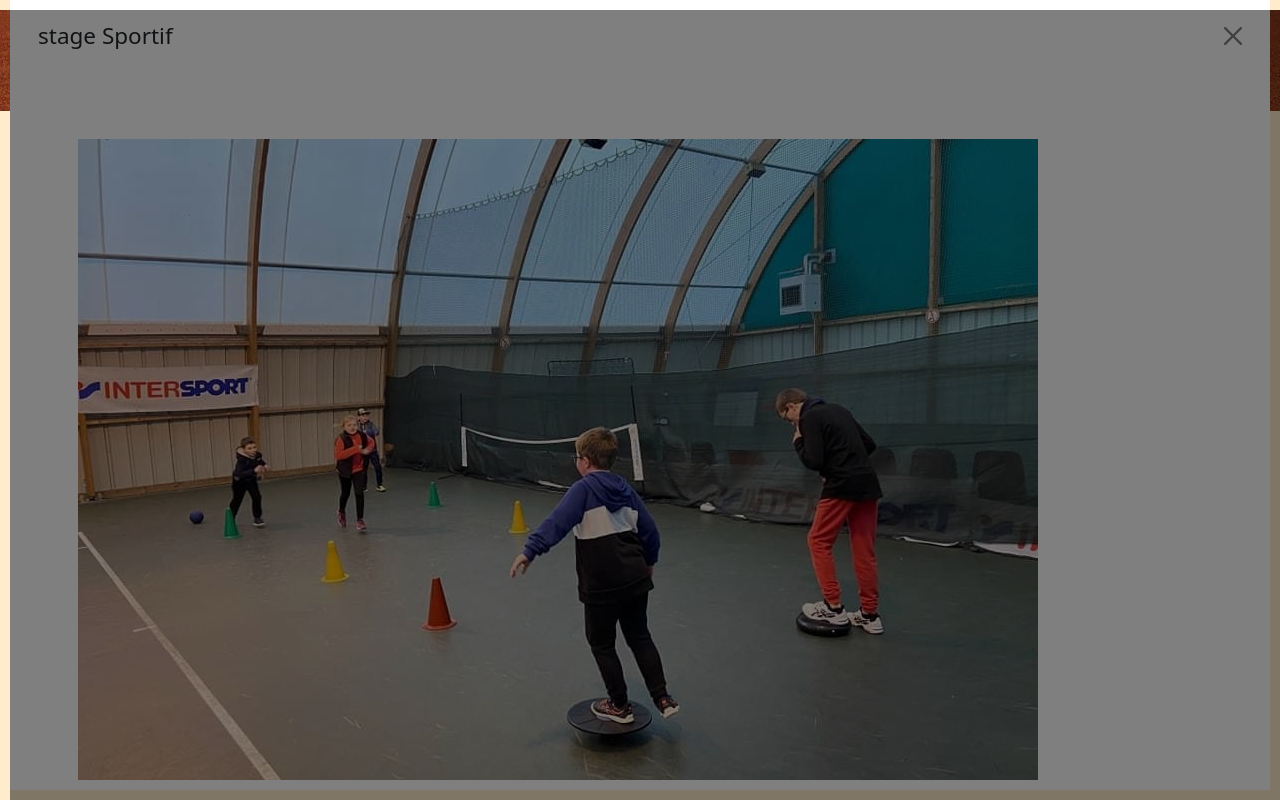
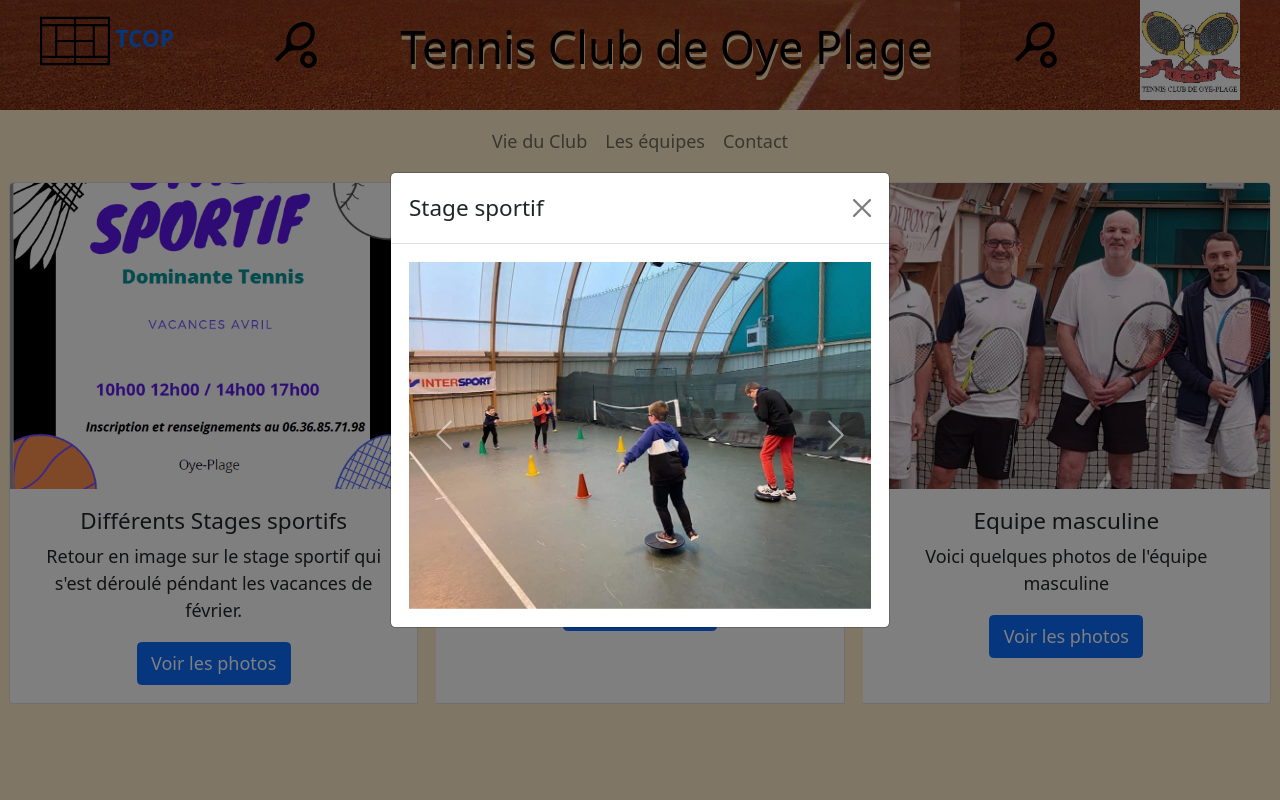
Before and after one commit to TitiaC62/TitiaC62.github.io, a plain HTML site: page Page_VieDuClub.html in a window 1280 px wide. Both pictures are taken after a click on the button "Voir les photos". Drawn offline with nearby package versions, Linux system fonts and the light colour scheme.

Commit message:
changement css

```diff
--- a/Page_VieDuClub.html
+++ b/Page_VieDuClub.html
@@ -24,16 +24,17 @@
 
 <!--Début du body-->
 <body>
-
+    <body>
         <!--début du header-->
         <header>
             <!-- bannière-->
 
             <section class="banniere">
                 <div class="TCOP">
-      <a class="navbar-brand fw-bold" href="index.html"><img src="icons/tennis-court.svg" class="icon">  TCOP</a>
+                    <a class="navbar-brand fw-bold" href="index.html"><img src="icons/tennis-court.svg" class="icon">
+                        TCOP</a>
                     <img src="icons/sports_tennis_black_24dp.svg" alt="Raquette de tennis" class="raquette">
-            <h1>  Tennis Club de Oye Plage </h1>
+                    <h1> Tennis Club de Oye Plage </h1>
                     <img src="icons/sports_tennis_black_24dp.svg" alt="Raquette de tennis" class="raquette">
 
                     <img src="media/36642780_251732852225158_4352637655834427392_n.png" alt="Logo du TCOP" class="logo">
@@ -41,26 +42,25 @@
                 </div>
             </section>
 
-
             <!--début de la navbar-->
-
 
             <nav class="navbar navbar-expand-md navbar-light">
                 <div class="container">
-               <button class="navbar-toggler" type="button" data-bs-toggle="collapse" data-bs-target="#navbarNav" aria-controls="navbarNav" aria-expanded="false" aria-label="Toggle navigation">
+                    <button class="navbar-toggler" type="button" data-bs-toggle="collapse" data-bs-target="#navbarNav"
+                        aria-controls="navbarNav" aria-expanded="false" aria-label="Toggle navigation">
                         <span class="navbar-toggler-icon"></span>
                     </button>
                     <div class="collapse navbar-collapse justify-content-center" id="navbarNav">
                         <ul class="navbar-nav">
                             <li class="nav-item active">
-                      <a  class="nav-link" href="./Page_VieDuClub.html"> Vie du Club</a>
+                                <a class="nav-link" href="./Page_VieDuClub.html"> Vie du Club</a>
                             </li>
                             <li class="nav-item">
-                      <a  class="nav-link" href="./Page_equipe.html"> Les équipes </a>
+                                <a class="nav-link" href="./Page_equipe.html"> Les équipes </a>
                             </li>
 
                             <li class="nav-item ">
-                      <a  class="nav-link" href="./Page_Contact.html"> Contact</a>
+                                <a class="nav-link" href="./Page_Contact.html"> Contact</a>
                             </li>
                         </ul>
                     </div>
@@ -71,60 +71,22 @@
 
         <!--cards-->
 
-     <div class="div-cards">
+        <div class="div-cards card-group">
+
             <!--première card / photos stages sportifs-->
-
-        <div class="card">
+            <div class="card m-2">
                 <img src="media/stageSportif.png" class="card-img-top" alt="stage sportif enfant">
-                <div class="card-body">
+                <div class="card-body box-equipe">
                     <h5 class="card-title"> Différents Stages sportifs </h5>
-                        <p class="card-text">Retour en image sur le stage sportif qui s'est déroulé péndant les vacances de février.</p>
-
-
-                                <button class="btn btn-primary" type="button" data-bs-toggle="offcanvas" data-bs-target="#stageSportif" > Voir les photos </button>
-
-                                    <div class="offcanvas offcanvas-bottom h-100" tabindex="-1" id="stageSportif" >
-
-
-                                        <div class="offcanvas-header">
-                                        <h5 class="offcanvas-title" > stage Sportif</h5>
-                                            <button type="button" class="btn-close text-reset" data-bs-dismiss="offcanvas" aria-label="Close"></button>
-
-                                        </div>
-
-                                        <div class="offcanvas-body">
-
-                                         <div id="stageSportif" class="carousel slide" data-bs-ride="carousel">
-                                            <div class="carousel-inner ">
-                                                <div class="carousel-item active ">
-                                                    <img src="media/stage1.jpeg" class="d-block img-fluid" alt="stage enfant">
-                                                </div>
-                                                <div class="carousel-item">
-                                                    <img src="media/stage2.jpeg" class="d-block img-fluid" alt="stage enfant"*>
-                                                </div>
-                                                <div class="carousel-item">
-                                                    <img src="media/stage3.jpeg" class="d-block img-fluid" alt="stage enfant">
-                                                </div>
-                                                <div class="carousel-item">
-                                                    <img src="media/stage4.jpeg" class="d-block img-fluid " alt="stage enfant">
-                                                </div>
-                                                <div class="carousel-item">
-                                                    <img src="media/stage5.jpeg" class="d-block img-fluid" alt="stage enfant">
-                                                </div>
-                                                <div class="carousel-item">
-                                                    <img src="media/stage6.jpeg" class="d-block img-fluid" alt="stage enfant">
-                                                </div>
-                                            </div>
-
-                                            </div>
-                                        </div>
-                                    </div>
+                    <p class="card-text">Retour en image sur le stage sportif qui s'est déroulé péndant les vacances de
+                        février.</p>
+                    <button class="btn btn-primary" type="button" data-bs-toggle="modal" data-bs-target="#stageSportif">
+                        Voir les photos </button>
                 </div>
             </div>
 
             <!-- deuxième card / photo équipe féminine-->
-
-            <div class="card">
+            <div class="card m-2">
                 <img src="media/joueuse3.jpeg" class="card-img-top" alt="equipe féminine">
                 <div class="card-body box-equipe">
                     <h5 class="card-title">Equipe féminine</h5>
@@ -134,8 +96,7 @@
             </div>
 
             <!-- troisième card / photo équipe masculine -->
-
-            <div class="card">
+            <div class="card m-2">
                 <img src="media/senior1.jpeg" class="card-img-top" alt="equipe masculine">
                 <div class="card-body box-equipe">
                     <h5 class="card-title">Equipe masculine</h5>
@@ -145,11 +106,62 @@
             </div>
         </div>
 
+
+        <!-- modal carousel stage sportif -->
+        <div class="modal fade " id="stageSportif" tabindex="-1" aria-labelledby="modal photos stage sportif"
+            aria-hidden="true" data-bs-backdrop="static">
+            <div class="modal-dialog modal-dialog-centered">
+                <div class="modal-content">
+                    <div class="modal-header">
+                        <h5 class="modal-title" id="exampleModalLabel">Stage sportif</h5>
+                        <button type="button" class="btn-close" data-bs-dismiss="modal" aria-label="Close"></button>
+                    </div>
+                    <div class="modal-body">
+
+                        <div id="carouselStageSportif" class="carousel slide" data-bs-ride="carousel">
+                            <div class="carousel-inner">
+                                <div class="carousel-item active ">
+                                    <img src="media/stage1.jpeg" class="d-block w-100" alt="stage enfant">
+                                </div>
+                                <div class="carousel-item">
+                                    <img src="media/stage2.jpeg" class="d-block w-100" alt="stage enfant">
+                                </div>
+                                <div class="carousel-item">
+                                    <img src="media/stage3.jpeg" class="d-block w-100" alt="stage enfant">
+                                </div>
+                                <div class="carousel-item">
+                                    <img src="media/stage4.jpeg" class="d-block w-100" alt="stage enfant">
+                                </div>
+                                <div class="carousel-item">
+                                    <img src="media/stage5.jpeg" class="d-block w-100" alt="stage enfant">
+                                </div>
+                                <div class="carousel-item">
+                                    <img src="media/stage6.jpeg" class="d-block w-100" alt="stage enfant">
+                                </div>
+                            </div>
+
+                            <button class="carousel-control-prev" type="button" data-bs-target="#carouselStageSportif"
+                                data-bs-slide="prev">
+                                <span class="carousel-control-prev-icon" aria-hidden="true"></span>
+                                <span class="visually-hidden">Previous</span>
+                            </button>
+                            <button class="carousel-control-next" type="button" data-bs-target="#carouselStageSportif"
+                                data-bs-slide="next">
+                                <span class="carousel-control-next-icon" aria-hidden="true"></span>
+                                <span class="visually-hidden">Next</span>
+                            </button>
+                        </div>
+                    </div>
+
+                </div>
+            </div>
+        </div>
+
+
     </body>
 
     <script src="https://cdn.jsdelivr.net/npm/bootstrap@5.0.2/dist/js/bootstrap.bundle.min.js"
-            integrity="sha384-MrcW6ZMFYlzcLA8Nl+NtUVF0sA7MsXsP1UyJoMp4YLEuNSfAP+JcXn/tWtIaxVXM"
-            crossorigin="anonymous">
+        integrity="sha384-MrcW6ZMFYlzcLA8Nl+NtUVF0sA7MsXsP1UyJoMp4YLEuNSfAP+JcXn/tWtIaxVXM" crossorigin="anonymous">
 
             var offcanvasElementList = [].slice.call(document.querySelectorAll('.offcanvas'))
             var offcanvasList = offcanvasElementList.map(function (offcanvasEl) {
--- a/media.css
+++ b/media.css
@@ -29,7 +29,6 @@ h1{
 
 
     .logo{
-    align-items: center;
         width: 50px;
         height: 50px;
         margin-bottom: 10px;
@@ -42,6 +41,24 @@ ul, li{
 
     /* Page Accueil */
 
+    .Container{
+        display: grid;
+        grid-template-columns: 1fr 4fr 2fr 1fr;
+        grid-gap: 5px;
+        grid-auto-rows: minmax(100px, auto);
+    }
+
+
+    .LeftSide{
+        grid-column-start: 2;
+
+    }
+
+
+    .RightSide{
+        grid-column-start: 3;
+    }
+
 
     article, aside{
         border-radius: 10px;
@@ -49,12 +66,6 @@ article, aside{
 
     }
 
-
-img{
-    height: auto;
-    width: auto;
-
-}
 
     img.raquette{
         height: 50px;
@@ -66,21 +77,19 @@ img.raquette{
 
     .card{
         text-align: center;
+
     }
 
     .div-cards{
         display: flex;
-    justify-content: center;
+        justify-content: space-around;
     }
 
     .card-img-top{
-    height: 100px;
-    width: auto;
+        height: 17rem;
 
     }
 
-.box-equipe{
-    padding-top: 100px;
 
     }
 
@@ -151,7 +160,7 @@ form{
         background-color:rgb(90, 0, 2);
     }
 
-}
+
 
     /* tablet and desktop */
 
@@ -180,11 +189,7 @@ p.titre{
         font-size: x-larger;
         }
 
-img{
-    height: 400px;
-    width: auto;
 
-}
 
     .raquette{
         height: 200px;
--- a/styles.css
+++ b/styles.css
@@ -1,12 +1,21 @@
 /* Commun à toutes les pages */
 body{
     background-color: #ffeccc;
+    margin: 0;
+    padding: 0;
+    box-sizing: border-box;
+    max-width: 100%;
 
+}
+
+*{
+    max-width: 100%;
 }
 
 .TCOP{
     display: flex;
     color: black;
+   margin-top: 0;
 }
 
 
@@ -28,12 +37,16 @@ h1{
 
 }
 
-
+/*
 img{
     margin: 10px;
      text-align: center;
      height:30vh;
 
+}*/
+
+img{
+    object-fit: cover;
 }
 
 .video{
@@ -53,11 +66,10 @@ h2{
 
 
 .logo{
-    align-items: center;
-    width: 5em;
+     width: 5em;
     height: 5em;
     margin-bottom: 10px;
-    display: none;
+
 }
 
 ul, li{
@@ -81,7 +93,6 @@ footer{
 
 
 article{
-
     background-color: #f2d0a4;
     margin: 10px;
    color: white;
@@ -96,6 +107,7 @@ article{
     display: flex;
     align-items: center;
     background-color: #a4303f;
+    margin: 10px;
 
 }
 
@@ -119,6 +131,9 @@ aside{
 
 }
 
+.img-RG{
+    border-radius: 50%;
+}
 
 .dirigeants{
  text-align: center;
@@ -138,8 +153,7 @@ aside{
 }
 
 .maps{
-    border-radius: 10px;
-    margin: 10px;
+    margin: 10px 0;
 }
 
 
@@ -158,15 +172,19 @@ aside{
 
 /* Page Vie du Club */
 
-
+/*
 div.card{
     margin: auto;
     padding: 10px;
     margin-bottom: 10px;
     width: 18rem;
+}*/
 
+.carousel-item{
+    object-fit: cover;
+    height: auto;
+}
 
-}
 
 
 
@@ -183,16 +201,6 @@ div.card{
 
 }
 
-
-
-.Equipe_Masculine,div{
-    margin: 10px;
-}
-
-.Equipe_Feminine,div{
-    margin: 10px;
-}
-
 .card{
     display: flex;
 }
@@ -203,6 +211,7 @@ div.card{
 .menuEquipe {
     display: flex;
     justify-content:center;
+
 }
 
 .menuEquipe a {
@@ -266,11 +275,6 @@ tbody{
 
 
 
-
-
-
-
-
 /* Page Contact */
 
 .contact{
```
Also changed, not shown: index.html (+21 -19 lines), 36642780_251732852225158_4352637655834427392_n.png (added), RolandGarros.png (added), niveautennisenfant.webp (added), sports_tennis_black_24dp.svg (added), stageSportif.png (added), tennis-1381230__340.webp (added), tennis-terrebattues.jpg (added), tournoiBourbourg.jpg (added). Lines whose indentation alone changed are shown as unchanged.
